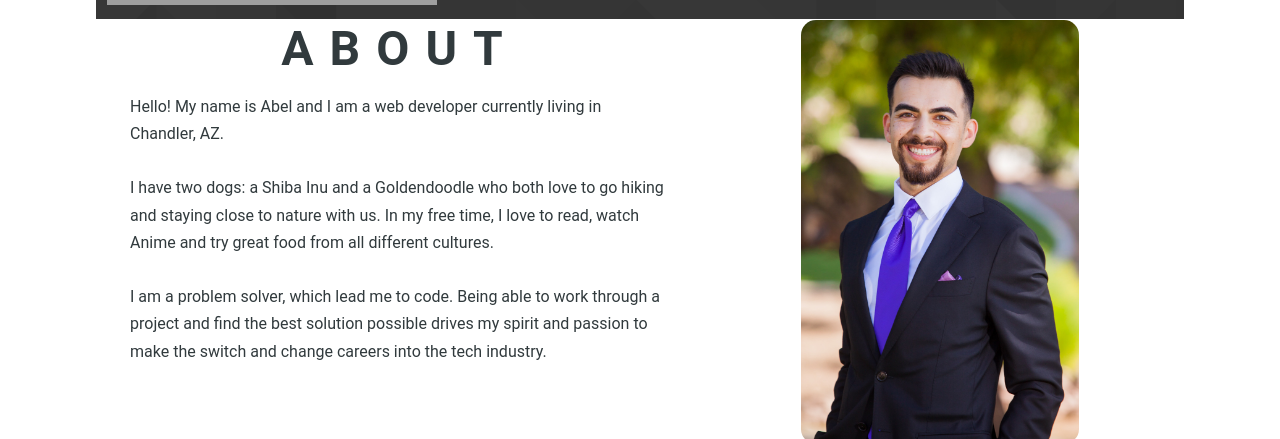
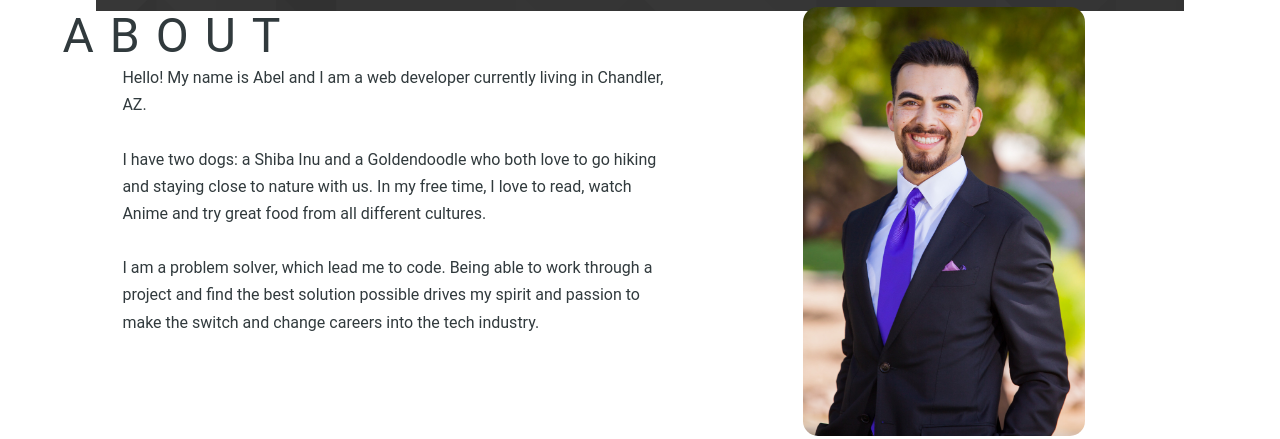
Before and after one commit to abeltej/abelt.github.io, a plain HTML site: page index.html in a window 1280 px wide. Shown: the part 1589-2028 px from the top of the page. Drawn offline with nearby package versions, Linux system fonts and the light colour scheme; grey boxes are pictures that could not be loaded.

Commit message:
added styling to about

```diff
--- a/assets/css/style.css
+++ b/assets/css/style.css
@@ -1,3 +1,36 @@
+html, body, div, span, applet, object, iframe,
+h1, h2, h3, h4, h5, h6, p, blockquote, pre,
+a, abbr, acronym, address, big, cite, code,
+del, dfn, em, img, ins, kbd, q, s, samp,
+small, strike, strong, sub, sup, tt, var,
+b, u, i, center,
+dl, dt, dd, ol, ul, li,
+fieldset, form, label, legend,
+table, caption, tbody, tfoot, thead, tr, th, td,
+article, aside, canvas, details, embed,
+figure, figcaption, footer, header, hgroup,
+menu, nav, output, ruby, section, summary,
+time, mark, audio, video {
+	margin: 0;
+	padding: 0;
+	border: 0;
+	font-size: 100%;
+	font: inherit;
+	vertical-align: baseline;
+}
+
+
+/* reset above  code below */
+
+
+
+
+
+
+
+
+
+
 body {
     font-family: "Century Gothic", "Lato", sans-serif;
     height: 100%;
@@ -221,8 +254,6 @@ gallery / work css
     font-weight: 200;
     justify-content: center;
     display: flex;
-
-
   }
 
   .glitch-window {
@@ -351,8 +382,15 @@ about me css section */
 
 .about-h1{
   text-transform: uppercase;
-  margin-left: 60px !important;
+  margin-left: 60px;
+  text-align: left;
 }
+
+.about-h2{
+  text-transform: uppercase;
+  margin-left: 60px;
+}
+
 .about-text--style{
   margin-left: 60px;
   line-height: 1.7;
```
